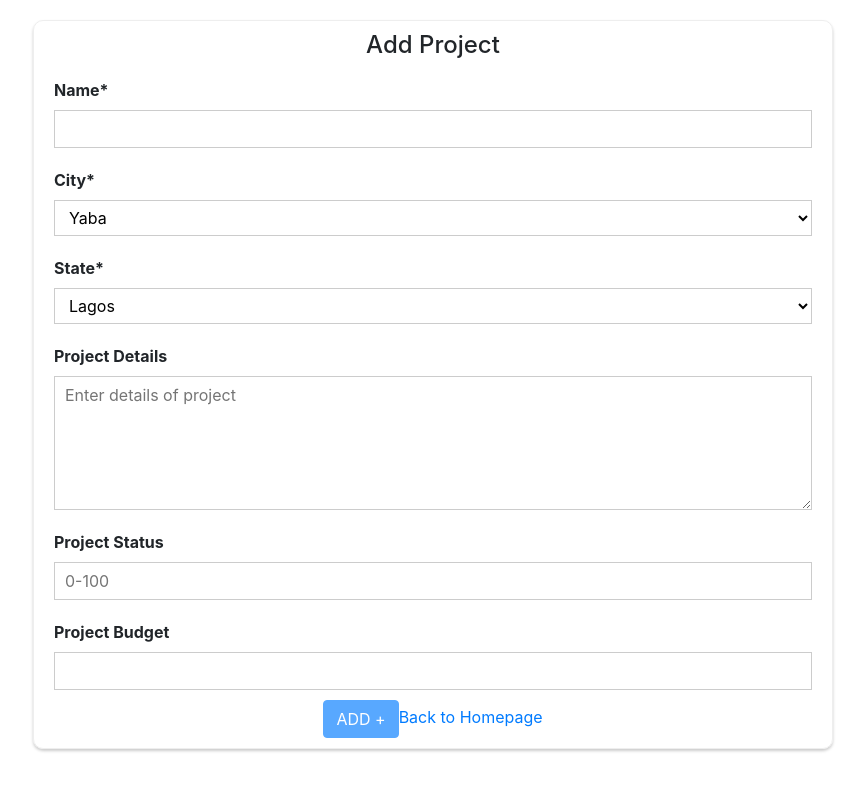
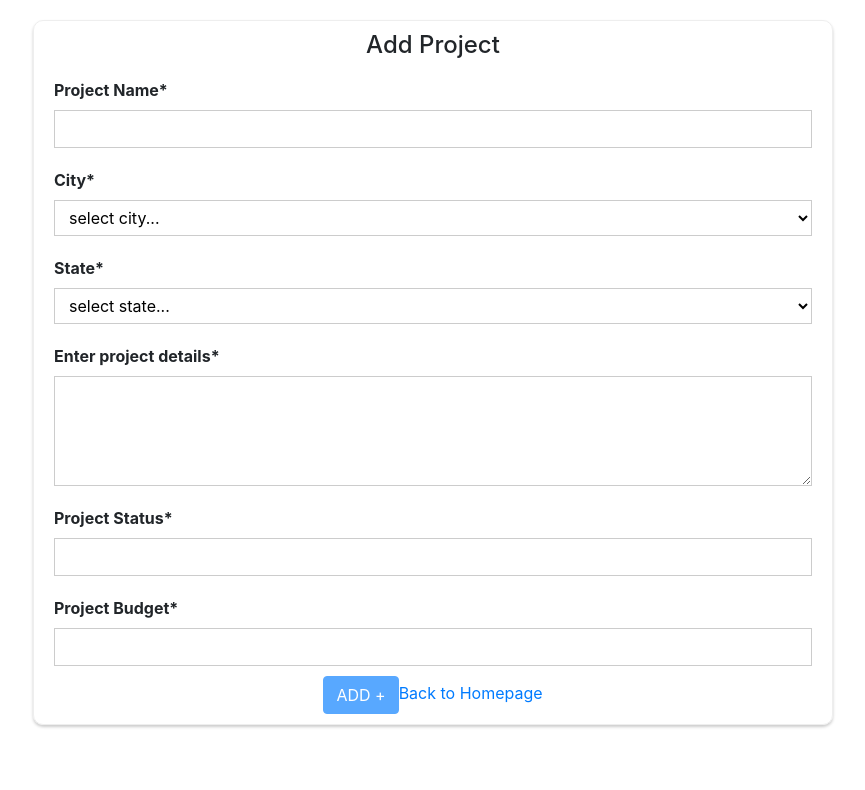
Before and after one commit to damiadeh/sela, a React (Create React App) app: page /add in a window 1280 px wide. Shown: the top 790 px of the page, without its empty margins (207-1072 px from the left). Built offline with nearby package versions, Linux system fonts and the light colour scheme.

Commit message:
updated backend

```diff
--- a/src/containers/add-project/add-project.js
+++ b/src/containers/add-project/add-project.js
@@ -1,174 +1,73 @@
-import React , {Component} from 'react';
-import {Link} from 'react-router-dom';
+import React, { Component } from 'react';
+import { Link } from 'react-router-dom';
 import Button from '../../components/useables/button/button';
 import './add-project.css';
+import '../../components/useables/input/input.css';
 import Input from '../../components/useables/input/input';
-import {connect} from 'react-redux';
+import { connect } from 'react-redux';
 import * as projectActions from '../../redux/actions/export';
 
+const pattern = /^\d+$/;
 class AddProject extends Component {
     state = {
-        addForm : {
-            name: {
-                label: 'Name*',
-                elementType: 'input',
-                elementConfig: {
-                    type: 'text',
-                },
-                value: '',
-                validation: {
-                    required: true,
-                    minLength: 6,
-                },
-                valid: false,
-                touched: false
-            },
-            city: {
-                label: 'City*',
-                elementType: 'select',
-                elementConfig: {
-                    options: [
-                        {value: 'Yaba', displayValue: 'Yaba'},
-                        {value: 'Ikeja', displayValue: 'IKeja'},
-                        {value: 'Lekki', displayValue: 'Lekki'},
-                        {value: 'Okota', displayValue: 'Okota'},
-                        {value: 'Mushin', displayValue: 'Mushin'},
-                    ]
-                },
-                value: 'Yaba',
-                validation: {},
-                valid: true
-            },
-            state: {
-                label: 'State*',
-                elementType: 'select',
-                elementConfig: {
-                    options: [
-                        {value: 'Lagos', displayValue: 'Lagos'},
-                        {value: 'Abuja', displayValue: 'Abuja'},
-                        {value: 'Kaduna', displayValue: 'Kaduna'},
-                        {value: 'Ekiti', displayValue: 'Ekiti'},
-                        {value: 'Mushin', displayValue: 'Mushin'},
-                    ]
-                },
-                value: 'Lagos',
-                validation: {},
-                valid: true
-            },
-            details: {
-                label: "Project Details",
-                elementType: 'textarea',
-                elementConfig: {
-                    rows: "5",
-                    placeholder: "Enter details of project"
-                },
-                value: '',
-                validation: {
-                    required: true,
-                },
-                valid: false,
-                touched: false
-            },
-            status: {
-                label: "Project Status",
-                elementType: 'input',
-                elementConfig: {
-                    type: 'text',
-                    placeholder: '0-100'
-                },
-                value: '',
-                validation: {
-                    required: true,
-                    max: 100,
-                    isNumeric: true,
-                },
-                valid: false,
-                touched: false
-            },
-            budget: {
-                label: "Project Budget",
-                elementType: 'input',
-                elementConfig: {
-                    type: 'text',
-                    placeholder: ''
-                },
-                value: '',
-                validation: {
-                    required: true,
-                    maxLength: 9,
-                    isNumeric: true,
-                },
-                valid: false,
-                touched: false
-            },
+        newProject: {
+            name: "",
+            state: "",
+            city: "",
+            details: "",
+            status: "",
+            budget: ""
         },
+        touched: false,
+        inValidStatus: true,
         formIsValid: false,
+    }
+
+    handleInputChange = (e) => {
+        if (!this.state.touched) this.setState({ touched: true });
+        const newProject = { ...this.state.newProject },
+            name = e.target.name,
+            value = e.target.type === e.target.value;
+        if (name == "status" || name == "budget") {
+            if (!pattern.test(value)) {
+                return;
+            }
+        }
+        newProject[name] = value;
+
+        this.setState({ newProject }, () => this.checkValidation());
     }
 
     submitFormHandler = (event) => {
         event.preventDefault();
-        const formData = {};
-        for (let formElementIdentifier in this.state.addForm){
-            formData[formElementIdentifier] = this.state.addForm[formElementIdentifier].value;
-        }
-         this.props.postProject(formData);
-         console.log(formData);
-       //this.props.onOrderBurger(order, this.props.token);
+        // const formData = {};
+        // for (let formElementIdentifier in this.state.addForm) {
+        //     formData[formElementIdentifier] = this.state.addForm[formElementIdentifier].value;
+        // }
+        // this.props.postProject(formData);
+
+        console.log(this.state.newProject);
+        //this.props.onOrderBurger(order, this.props.token);
     }
 
-    checkValidation = (value, rules) => {
+    checkValidation = () => {
         let isValid = true;
-        if(!rules){
-            return true;
+        let inputName = {...this.state.newProject}
+        parseInt(inputName.status) >= 100  ? this.setState({inValidStatus: true}) : this.setState({inValidStatus: false});
+        console.log(inputName)
+        for(var prop of inputName.values){
+            if (prop == "") isValid = false;
         }
-        if (rules.required){
-            isValid = value.trim() !== '' && isValid;
-        }
-        if(rules.minLength) {
-            isValid = value.length >= rules.minLength && isValid;
-        }
-        if(rules.maxLength) {
-            isValid = value.length <= rules.maxLength && isValid;
-        }
-        if(rules.max) {
-            isValid = value <= rules.max && isValid;
-        }
-        if(rules.isNumeric){
-            const pattern = /^\d+$/;
-            isValid = pattern.test(value) && isValid
-        }
-        return isValid;
+        this.setState({ formIsValid: isValid });
     }
 
-    inputChangedHandler = (event, inputIdentifier) => {
-        const updatedAddForm ={
-            ...this.state.addForm
-        };
-        const updatedFormElement = {
-            ...updatedAddForm[inputIdentifier]
-        };
-        updatedFormElement.value = event.target.value;
-        updatedFormElement.valid = this.checkValidation(updatedFormElement.value, updatedFormElement.validation);
-        updatedFormElement.touched =true;
-        updatedAddForm[inputIdentifier] = updatedFormElement;
-        let formIsValid = true;
-        for(let inputIdentifier in updatedAddForm){
-            formIsValid = updatedAddForm[inputIdentifier].valid && formIsValid;
-        }
-        this.setState({addForm : updatedAddForm, formIsValid : formIsValid});
-    }
 
-    render (){
-        const formElementArray = [];
-        for (let key in this.state.addForm){
-            formElementArray.push({
-                id: key,
-                config: this.state.addForm[key],
-            })
-        }
+
+    render() {
+
         let form = (
             <form onSubmit={this.submitFormHandler}>
-                {formElementArray.map(formElement => (
+                {/* {formElementArray.map(formElement => (
                     <Input
                         key={formElement.id}
                         label={formElement.config.label}
@@ -179,8 +78,53 @@ class AddProject extends Component {
                         shouldValidate={formElement.config.validation}
                         touched={formElement.config.touched}
                         changed={(event) => this.inputChangedHandler(event, formElement.id)} />
-                ))}
-                <Button btnStyle="btn button btn-primary" disabled={!this.state.formIsValid}>ADD +</Button>
+                ))} */}
+                {this.state.touched && !this.state.formIsValid ? <i className="text-center text-danger">-Please fill all fields below</i> : null}
+                {this.state.touched && !this.state.inValidStatus ? <i className="text-center text-danger">-Status can't be more than 100</i> : null}
+
+                <div className="input">
+                    <label className="label">Project Name*</label>
+                    <input className="inputElement" name='name' type='string' onChange={this.handleInputChange} />
+                </div>
+
+                <div className="input">
+                    <label className="label">City*</label>
+                    <select className="inputElement" name="city" itemType="string" onChange={this.handleInputChange}>
+                        <option value="">select city...</option>
+                        <option value="Ikeja">Ikeja</option>
+                        <option value="Magodo">Magodo</option>
+                        <option value="Lekki">Lekki</option>
+                        <option value="Yaba">Yaba</option>
+                    </select>
+                </div>
+
+                <div className="input">
+                    <label className="label" >State*</label>
+                    <select className="inputElement" name="state" itemType="string" onChange={this.handleInputChange}>
+                        <option value="">select state...</option>
+                        <option value="Lagos">Lagos</option>
+                        <option value="Abuja">Abuja</option>
+                        <option value="Ondo">Ondo</option>
+                        <option value="Anambra">Anambra</option>
+                    </select>
+                </div>
+
+                <div className="input">
+                    <label className="label">Enter project details*</label>
+                    <textarea className="inputElement" rows="4" cols="6" name="details" typeof="string" />
+                </div>
+
+                <div className="input">
+                    <label className="label">Project Status*</label>
+                    <input className="inputElement" name='status' type='number' onChange={this.handleInputChange} />
+                </div>
+
+                <div className="input">
+                    <label className="label">Project Budget*</label>
+                    <input className="inputElement" name='budget' type='number' onChange={this.handleInputChange} />
+                </div>
+
+                <Button btnStyle="btn button btn-primary" disabled={!this.state.formIsValid && this.state.inValidStatus}>ADD +</Button>
                 <Link to="/">Back to Homepage</Link>
             </form>
         );
@@ -195,15 +139,15 @@ class AddProject extends Component {
 }
 
 
-const mapStateToProps = state =>{
+const mapStateToProps = state => {
     return {
-        addingProject : state.project.AddingProject,
-        responseType : state.project.responseType,
+        addingProject: state.project.AddingProject,
+        responseType: state.project.responseType,
     }
 };
 
 const mapDispatchToProps = dispatch => {
-    return{
+    return {
         postProject: (project) => dispatch(projectActions.addProject(project))
     };
 };
--- a/src/setupProxy.js
+++ b/src/setupProxy.js
@@ -1,4 +1,5 @@
 const proxy = require('http-proxy-middleware')
+
 module.exports = function(app) {
   app.use(proxy('/.netlify/functions/', {
     target: 'http://localhost:9000/',
```
Also changed, not shown: src/lambda/projectCreate.js (+0 -8 lines), 1 other file (tests, documents, lock files or other folders).
